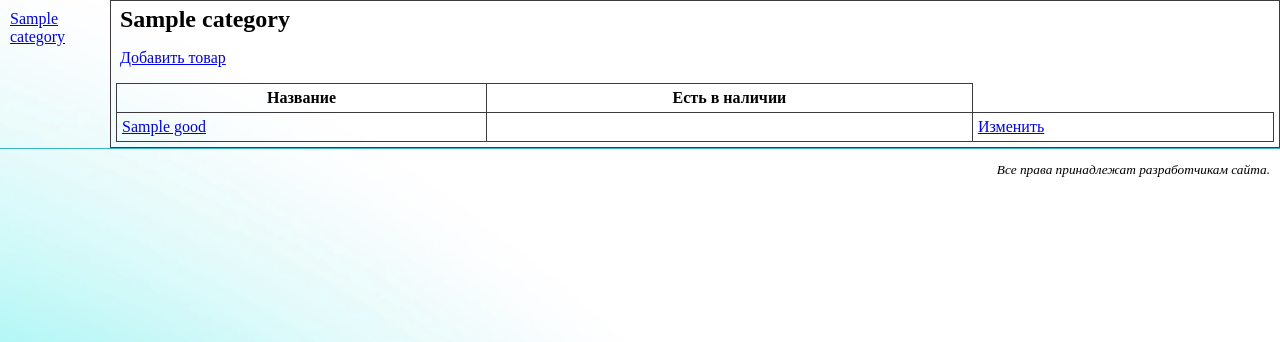
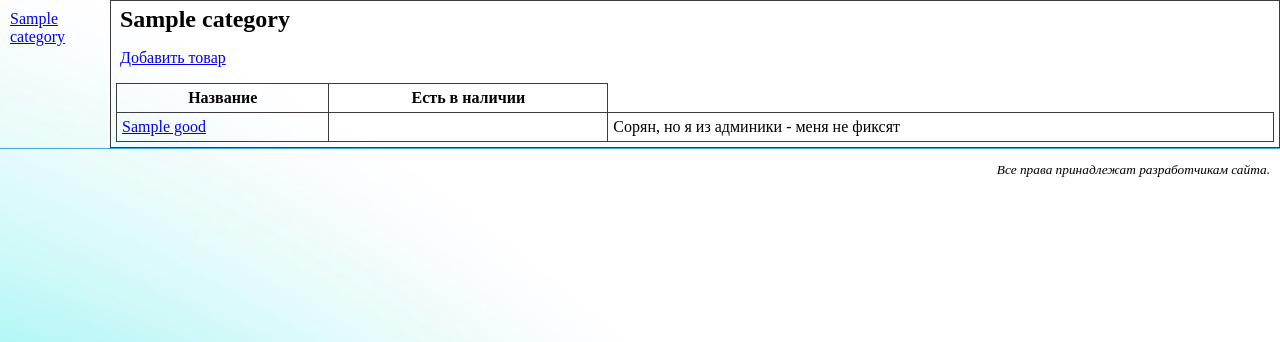
Before and after one commit to greylord1996/site, a Django app: page /1/ in a window 1280 px wide. Shown: the part 78-420 px from the top of the page. Run offline with Django 3.2, Linux system fonts and the light colour scheme; tables that the repository leaves empty hold one stand-in row (values such as "Sample post").

Commit message:
Satisfaction

```diff
--- a/shop/templates/index.html
+++ b/shop/templates/index.html
@@ -15,7 +15,12 @@
              <tr>
                 <td><a href="/goods/good/{{ good.id }}/">{{good.name}}</a></td>
                  <td>{% if good.in_stock %} + {% endif %} </td>
-                 <td><a href="{% url "good_edit" id=good.id %}?page={{ page_obj.number }}">Изменить</a></td>
+             {% if not good.add_from_administration %}
+             <td><a href="{% url "good_edit" id=good.id %}?page={{ page_obj.number }}">Изменить</a></td>
+             {% endif %}
+             {% if good.add_from_administration %}
+                 <td><a>Сорян, но я из админики - меня не фиксят</a></td>
+             {% endif %}
              </tr>
         {% endfor %}
         </table>
```
